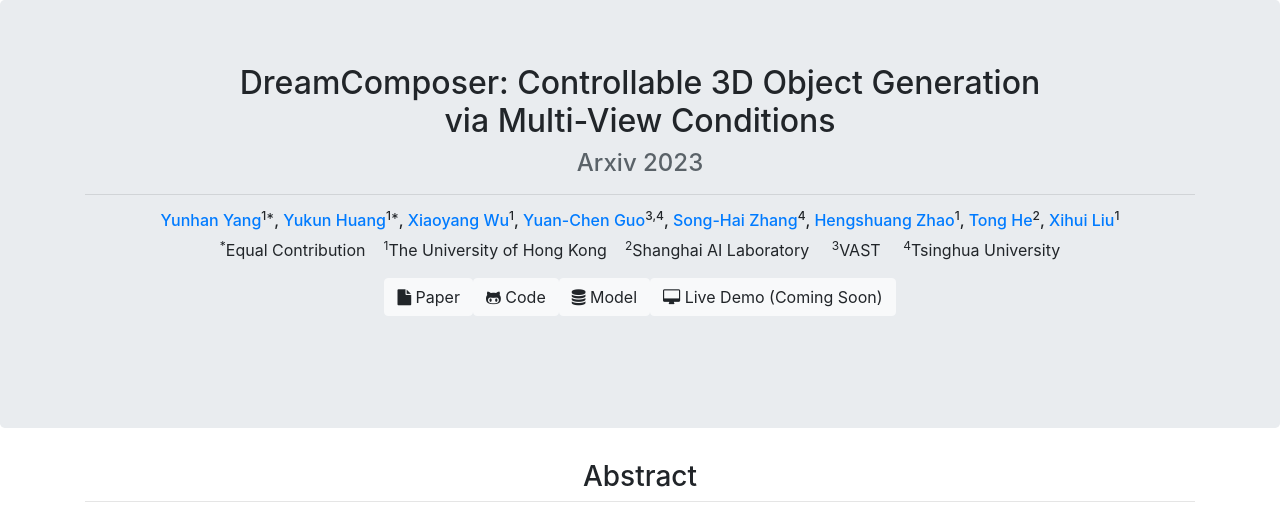
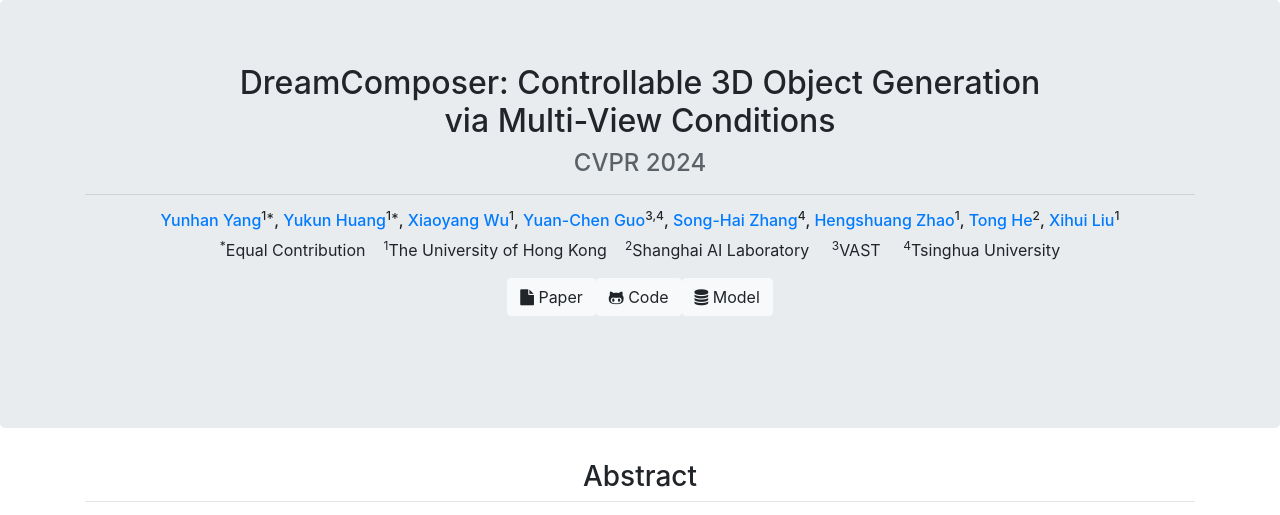
Before and after one commit to yhyang-myron/DreamComposer, a plain HTML site: page index.html in a window 1280 px wide. Shown: the top 515 px of the page. Drawn offline with nearby package versions, Linux system fonts and the light colour scheme.

Commit message:
Update index.html

```diff
--- a/index.html
+++ b/index.html
@@ -24,7 +24,7 @@
           <div class="col-12">
             <h2>DreamComposer: Controllable 3D Object Generation<br>via Multi-View Conditions
             </h2>
-            <h4 style="color:#5a6268;">Arxiv 2023 </h4>
+            <h4 style="color:#5a6268;">CVPR 2024 </h4>
             <hr>
             <h6>
                 <a href="https://yhyang-myron.github.io" target="_blank">Yunhan Yang</a><sup>1*</sup>,
@@ -56,10 +56,6 @@
               <div class="column">
                   <p class="mb-5"><a class="btn btn-large btn-light" href="" role="button"  target="_blank">
                     <i class="fa fa-database"></i> Model </a> </p>
-              </div>
-              <div class="column">
-                  <p class="mb-5"><a class="btn btn-large btn-light" href="" role="button"  target="_blank">
-                    <i class="fa fa-desktop"></i> Live Demo (Coming Soon) </a> </p>
               </div>
             </div>
           </div>
```
